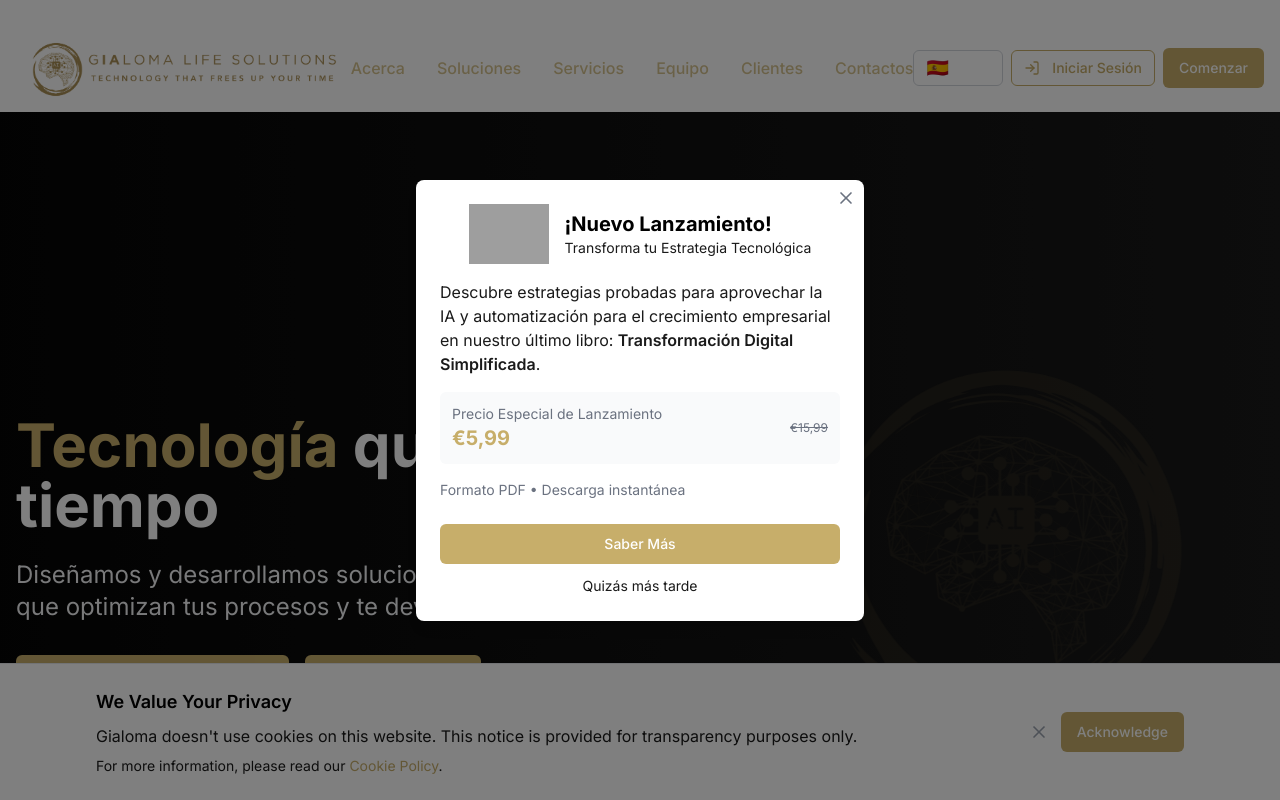
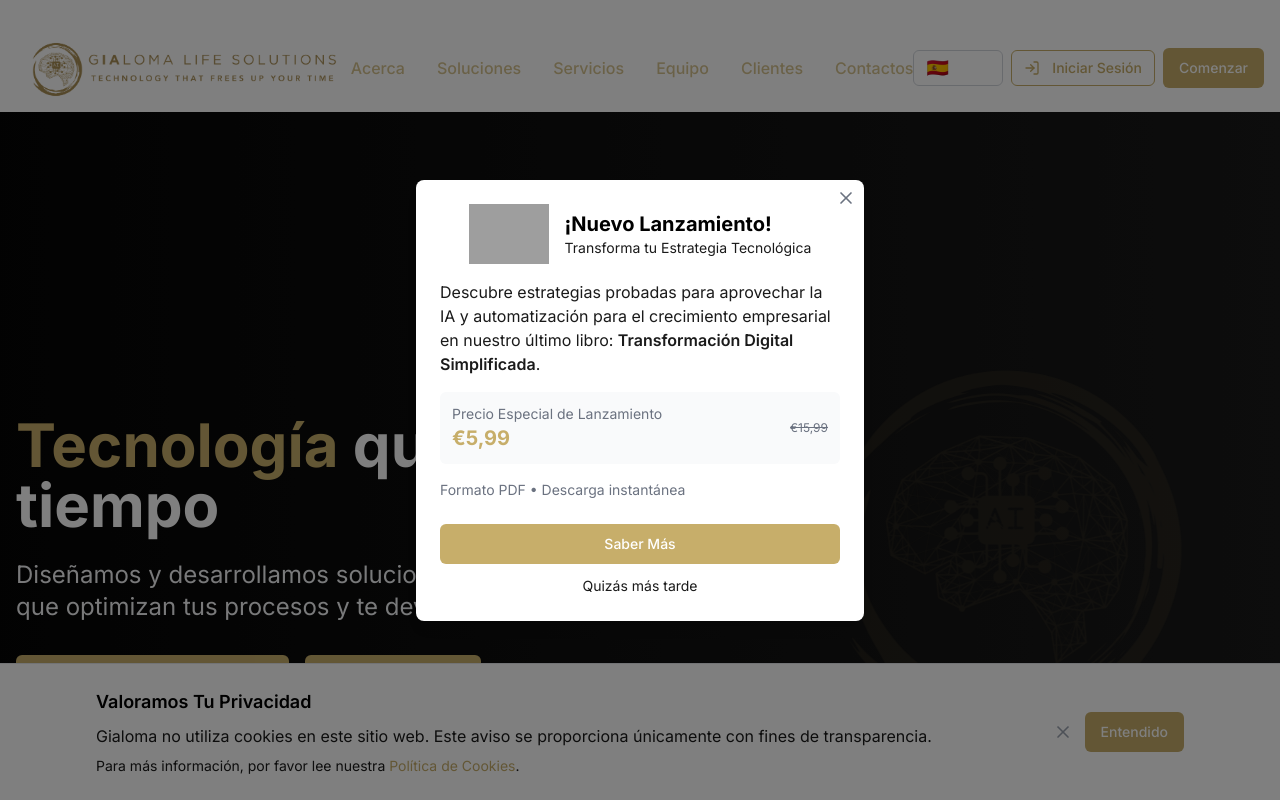
Before and after one commit to GIaloma/gialomals-web-48de4452, a React (Vite) app: page / in a window 1280 px wide. Shown: the top 800 px of the page. Built offline with nearby package versions, Linux system fonts and the light colour scheme; grey boxes are pictures that could not be loaded.

Commit message:
Update Spanish Index to use Spanish CookieBanner

```diff
--- a/src/pages/Index-es.tsx
+++ b/src/pages/Index-es.tsx
@@ -11,7 +11,7 @@ import TestimonialsEs from '../components/Testimonials-es';
 import CTAEs from '../components/CTA-es';
 import ContactEs from '../components/Contact-es';
 import FooterEs from '../components/Footer-es';
-import CookieBanner from '../components/CookieBanner';
+import CookieBannerEs from '../components/CookieBanner-es';
 import BookPopupEs from '../components/BookPopup-es';
 
 const IndexEs = () => {
@@ -43,7 +43,7 @@ const IndexEs = () => {
       <CTAEs />
       <ContactEs />
       <FooterEs />
-      <CookieBanner />
+      <CookieBannerEs />
 
       {/* Spanish Book Popup */}
       {showBookPopup && <BookPopupEs onClose={() => setShowBookPopup(false)} />}
```
